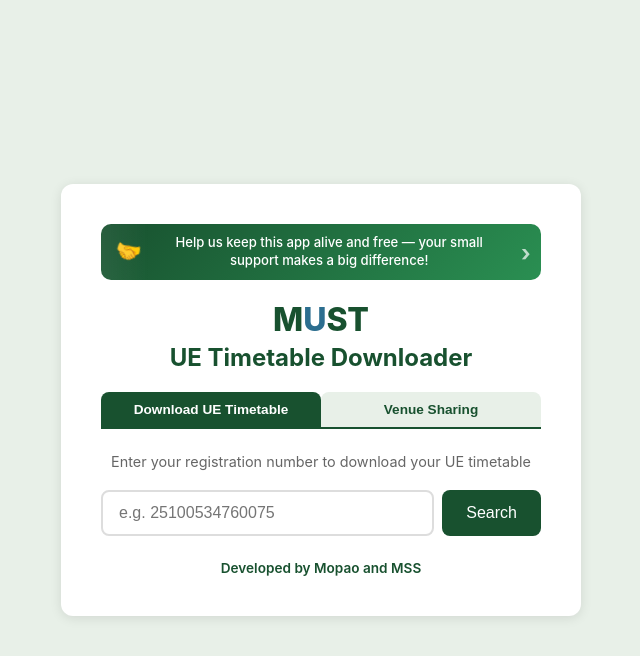
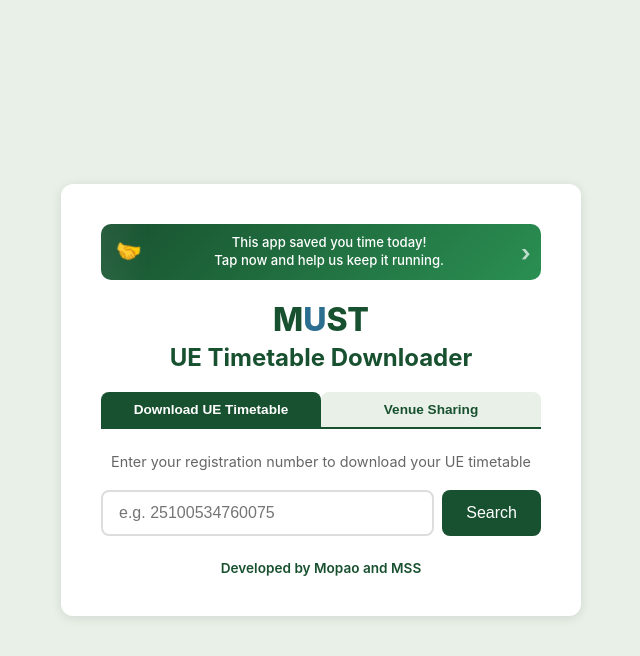
Before and after one commit to clevensam/smart_tmt, a FastAPI app: page / in a window 1280 px wide. Shown: the top 656 px of the page, without its empty margins (319-959 px from the left). Run offline with FastAPI, Linux system fonts and the light colour scheme.

Commit message:
fix: action-driven banner CTA with line break

```diff
--- a/templates/index.html
+++ b/templates/index.html
@@ -610,7 +610,7 @@
             <div class="banner-heart">
                 <span style="font-size:1.3rem;line-height:1;">🤝</span>
             </div>
-            <span class="banner-text">Help us keep this app alive and free &mdash; your small support makes a big difference!</span>
+            <span class="banner-text">This app saved you time today!<br>Tap now and help us keep it running.</span>
             <span class="banner-arrow">&rsaquo;</span>
         </div>
         <div class="logo">M<span>U</span>ST</div>
```
